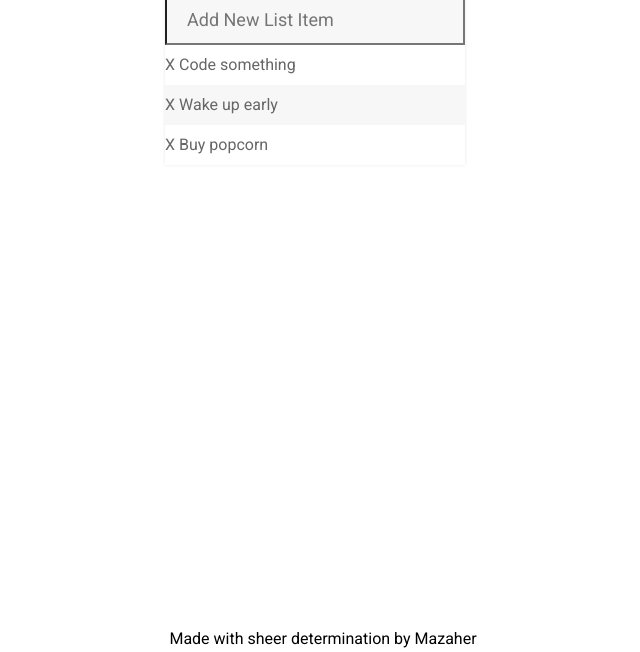
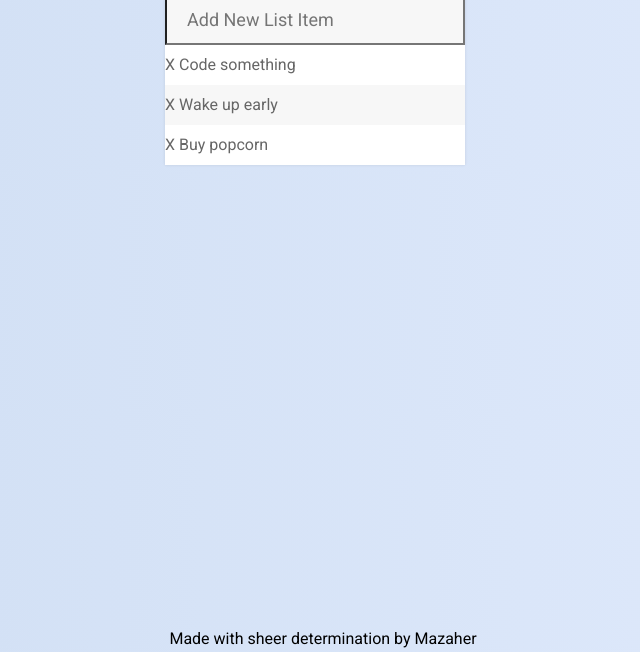
Before and after one commit to mazaherm/todo-list, a website: page src/index.html in a window 1280 px wide. Shown: the part 64-716 px from the top of the page, without its empty margins (325-965 px from the left). Drawn offline with Linux system fonts and the light colour scheme.

Commit message:
adds gradient background colour

```diff
--- /dev/null
+++ b/src/styles/scss/_mainBg.scss
@@ -0,0 +1,6 @@
+body {
+  background: #E0EAFC;  /* fallback for old browsers */
+  background: -webkit-linear-gradient(to right, #CFDEF3, #E0EAFC);  /* Chrome 10-25, Safari 5.1-6 */
+  background: linear-gradient(to right, #CFDEF3, #E0EAFC); /* W3C, IE 10+/ Edge, Firefox 16+, Chrome 26+, Opera 12+, Safari 7+ */
+
+}
--- a/src/styles/scss/main.scss
+++ b/src/styles/scss/main.scss
@@ -1,5 +1,6 @@
 @import './footerStyles';
 @import './alignment';
+@import './mainBg';
 @import './listStyles';
 
 @import url('https://fonts.googleapis.com/css?family=Roboto:400,500,700');
```
Also changed, not shown: src/styles/css/main.css.
